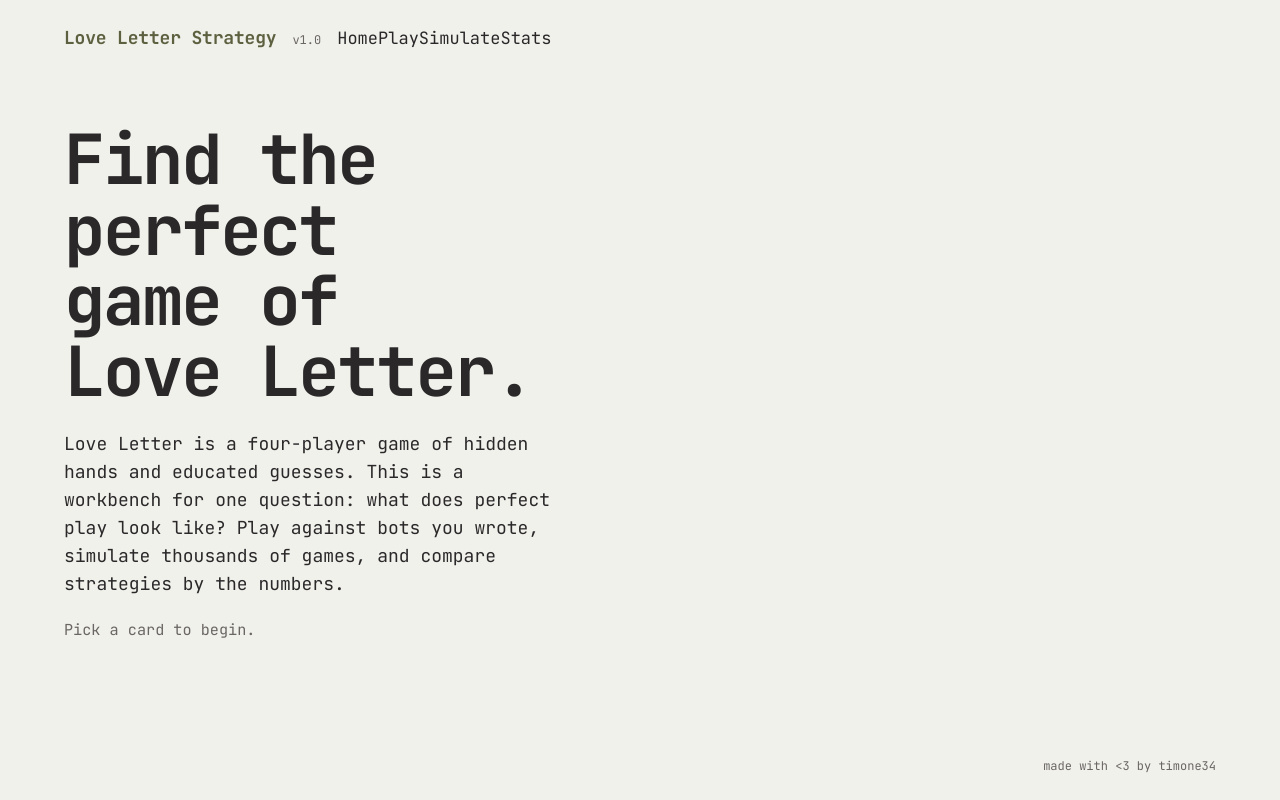
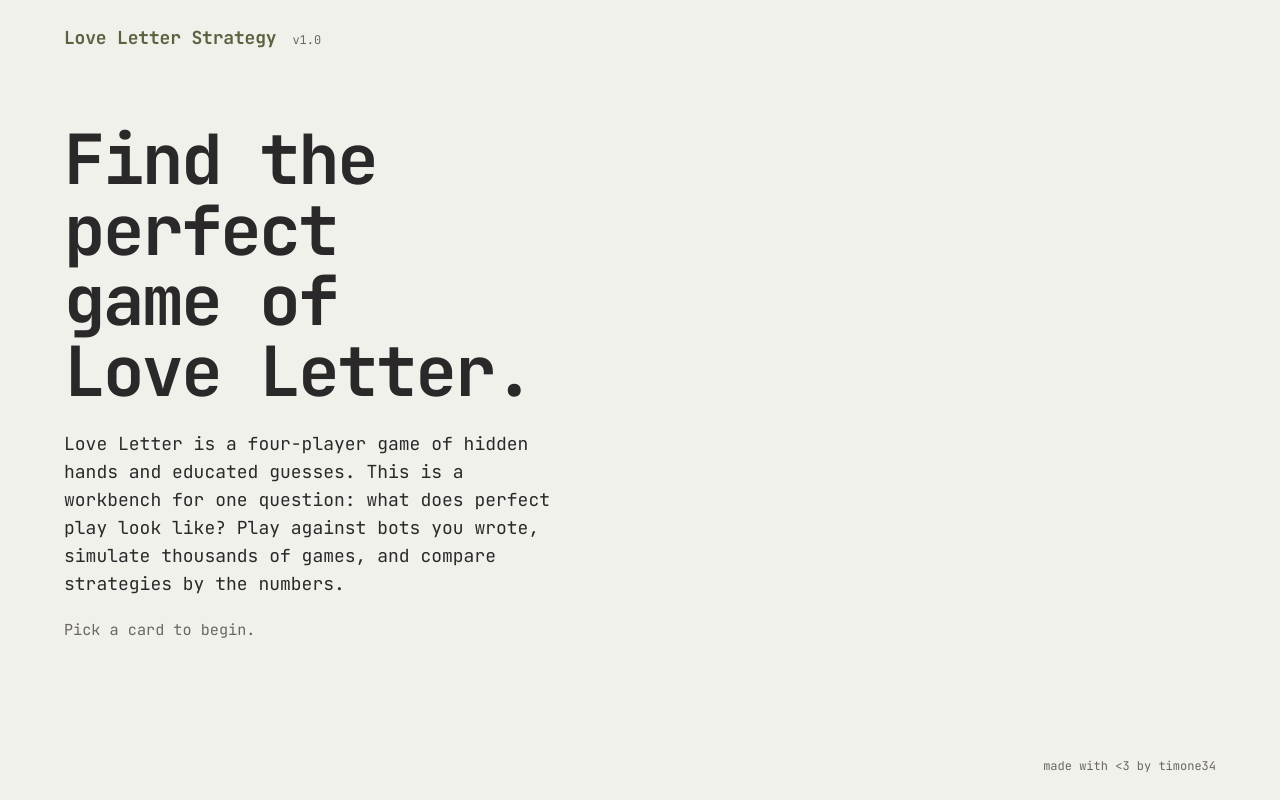
Before and after one commit to timone34/loveletter_project, a React (Vite) app in the folder web/: page / in a window 1280 px wide. Built offline with nearby package versions, Linux system fonts and the light colour scheme.

Commit message:
Home page header fix

```diff
--- a/web/src/pages/Home.tsx
+++ b/web/src/pages/Home.tsx
@@ -45,10 +45,6 @@ export default function Home() {
       <header className="topbar">
         <span className="wordmark">Love Letter Strategy</span>
         <span className="version">v1.0</span>
-        <span className="home-button">Home</span>
-        <span className="play-button">Play</span>
-        <span className="sim-button">Simulate</span>
-        <span className="stats-button">Stats</span>
       </header>
 
       <main className="hero">
```
